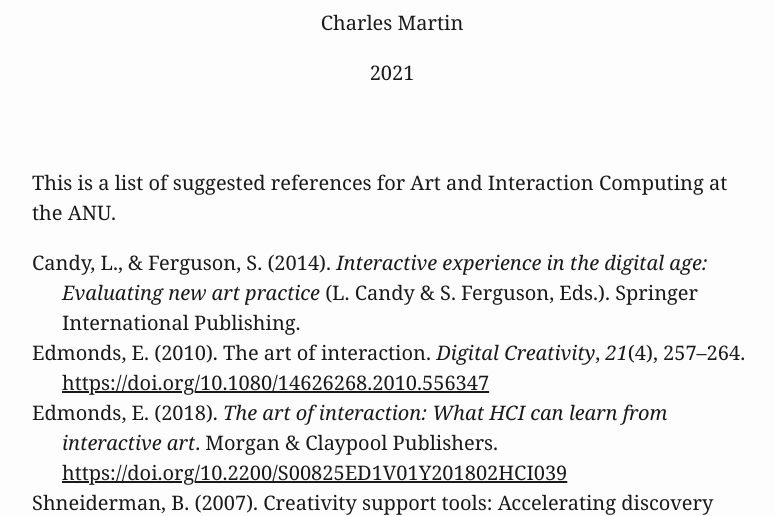
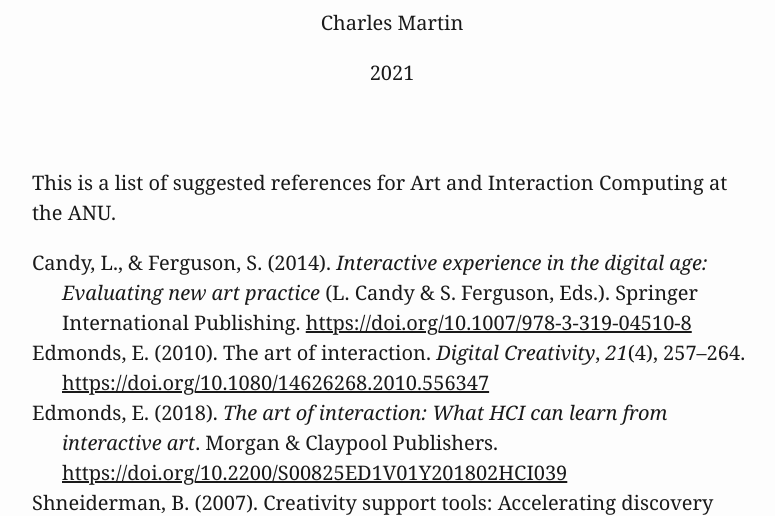
Before and after one commit to cpmpercussion/art-and-interaction-bibliography, a plain HTML site: page index.html in a window 1280 px wide. Shown: the part 245-761 px from the top of the page, without its empty margins (248-1023 px from the left). Drawn offline with Linux system fonts and the light colour scheme.

Commit message:
deploy: d6f7168a8513c55f39ce2d3e2a4672f156473390

```diff
--- a/index.html
+++ b/index.html
@@ -178,7 +178,7 @@
 <p>This is a list of suggested references for Art and Interaction Computing at the ANU.</p>
 <div id="refs" class="references csl-bib-body hanging-indent" data-line-spacing="2" role="doc-bibliography">
 <div id="ref-Candy:2014rt" class="csl-entry" role="doc-biblioentry">
-Candy, L., &amp; Ferguson, S. (2014). <em>Interactive experience in the digital age: Evaluating new art practice</em> (L. Candy &amp; S. Ferguson, Eds.). Springer International Publishing.
+Candy, L., &amp; Ferguson, S. (2014). <em>Interactive experience in the digital age: Evaluating new art practice</em> (L. Candy &amp; S. Ferguson, Eds.). Springer International Publishing. <a href="https://doi.org/10.1007/978-3-319-04510-8">https://doi.org/10.1007/978-3-319-04510-8</a>
 </div>
 <div id="ref-Edmonds:2010to" class="csl-entry" role="doc-biblioentry">
 Edmonds, E. (2010). The art of interaction. <em>Digital Creativity</em>, <em>21</em>(4), 257–264. <a href="https://doi.org/10.1080/14626268.2010.556347">https://doi.org/10.1080/14626268.2010.556347</a>
```
